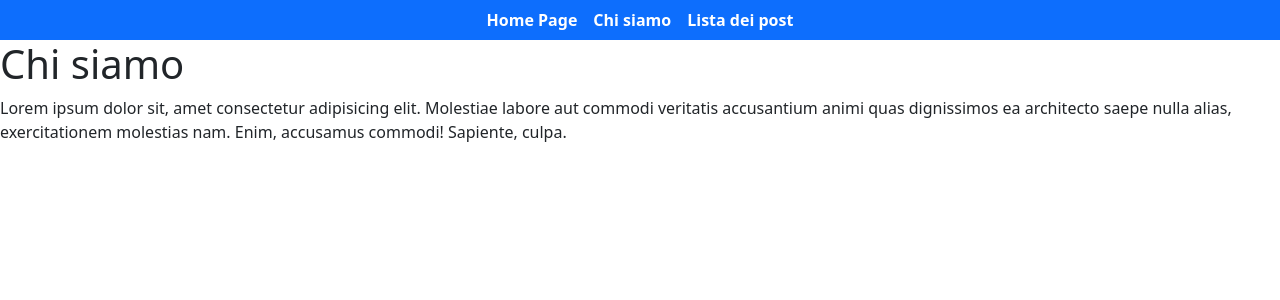
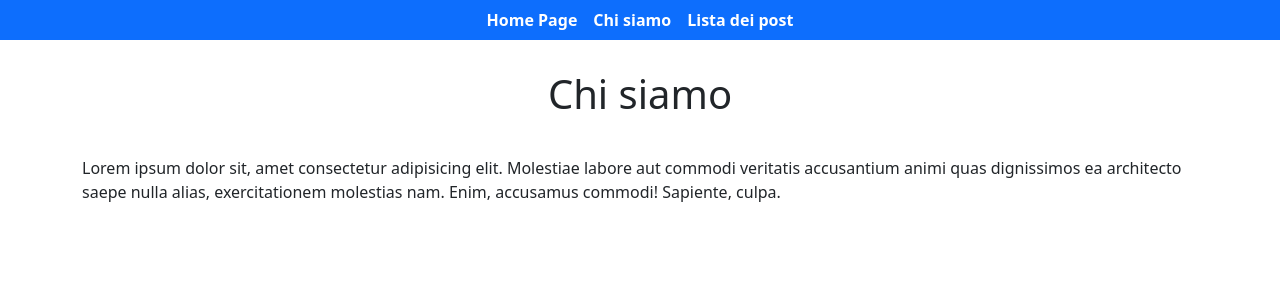
Before and after one commit to severogianluca/react-router, a React (Vite) app: page /ChiSiamo in a window 1280 px wide. Shown: the top 300 px of the page. Built offline with nearby package versions, Linux system fonts and the light colour scheme.

Commit message:
Feat: add style on page

```diff
--- a/src/App.css
+++ b/src/App.css
@@ -17,3 +17,7 @@
 .navbar ul li a:hover {
   color: black;
 }
+
+h1{
+  padding: 30px 0px;
+}
--- a/src/pages/ChiSiamo.jsx
+++ b/src/pages/ChiSiamo.jsx
@@ -1,10 +1,13 @@
-function ChiSiamo(){
-    return(
+function ChiSiamo() {
+    return (
         <>
-        <h1>Chi siamo</h1>
-        <p>
-            Lorem ipsum dolor sit, amet consectetur adipisicing elit. Molestiae labore aut commodi veritatis accusantium animi quas dignissimos ea architecto saepe nulla alias, exercitationem molestias nam. Enim, accusamus commodi! Sapiente, culpa.
-        </p>
+            <div className="container">
+                <h1 className="text-center">Chi siamo</h1>
+                <p>
+                    Lorem ipsum dolor sit, amet consectetur adipisicing elit. Molestiae labore aut commodi veritatis accusantium animi quas dignissimos ea architecto saepe nulla alias, exercitationem molestias nam. Enim, accusamus commodi! Sapiente, culpa.
+                </p>
+            </div>
+
         </>
     )
 }
--- a/src/pages/HomePage.jsx
+++ b/src/pages/HomePage.jsx
@@ -1,7 +1,10 @@
 function HomePage(){
     return(
         <>
-            <h1>HomePage</h1>
+        <div className="container">
+            <h1 className="text-center">HomePage</h1>
+        </div>
+
         </>
     )
 }
--- a/src/pages/ListaDeiPost.jsx
+++ b/src/pages/ListaDeiPost.jsx
@@ -1,7 +1,11 @@
-function ListaDeiPost(){
-    return(
+function ListaDeiPost() {
+    return (
         <>
-            <h1>Lista dei post</h1>
+            <div className="container">
+                <h1 className="text-center">Lista dei post</h1>
+
+            </div>
+
         </>
     )
 }
```
